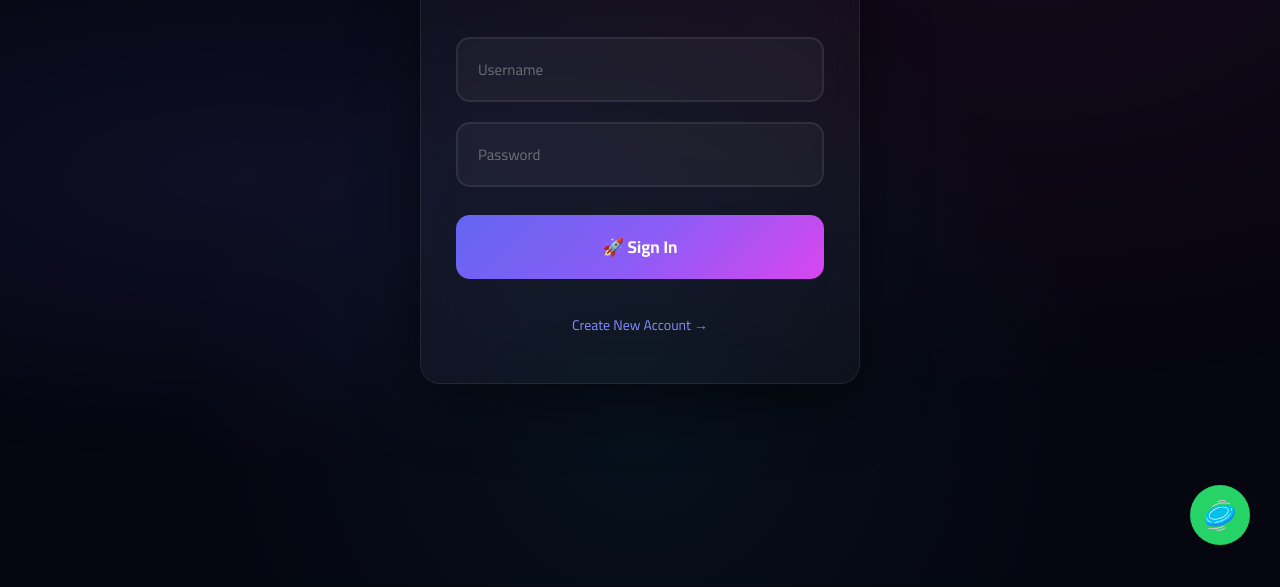
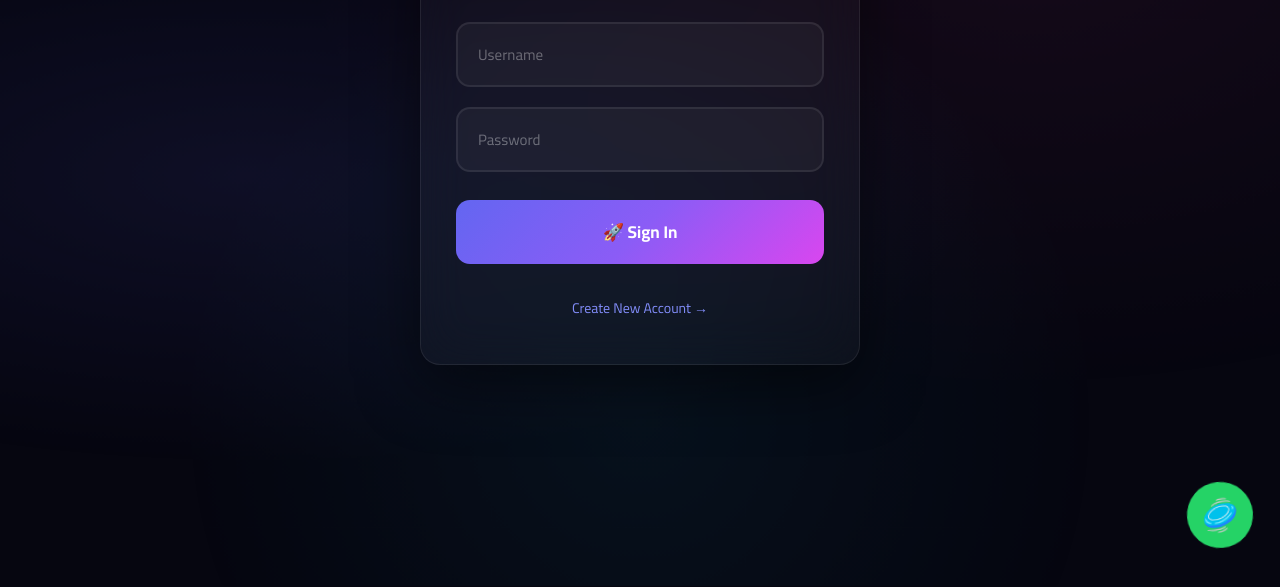
Before and after one commit to mrwasif-dev/investment-platform, a website: page public/index.html in a window 1280 px wide. In both pictures the pointer is over the link 1220 px from the left and 740 px from the top of the page. Shown: the part 225-812 px from the top of the page. Drawn offline with Linux system fonts and the light colour scheme.

Commit message:
Update style.css

```diff
--- a/public/css/style.css
+++ b/public/css/style.css
@@ -1,6 +1,6 @@
 /* ============================================================
    PROFIT 24 - COMPLETE STYLESHEET
-   English LTR Layout, Professional Design
+   English LTR, Professional Glassmorphism Design
    ============================================================ */
 
 :root {
@@ -25,6 +25,7 @@ body {
     color: #fff;
     min-height: 100vh;
     overflow-x: hidden;
+    line-height: 1.6;
 }
 
 body::before {
@@ -32,9 +33,10 @@ body::before {
     position: fixed;
     top: 0; left: 0;
     width: 100%; height: 100%;
-    background: radial-gradient(ellipse at 20% 50%, rgba(99,102,241,0.1) 0%, transparent 50%),
-                radial-gradient(ellipse at 80% 20%, rgba(236,72,153,0.07) 0%, transparent 50%),
-                radial-gradient(ellipse at 50% 80%, rgba(34,211,238,0.06) 0%, transparent 50%);
+    background:
+        radial-gradient(ellipse at 20% 50%, rgba(99,102,241,0.1) 0%, transparent 50%),
+        radial-gradient(ellipse at 80% 20%, rgba(236,72,153,0.07) 0%, transparent 50%),
+        radial-gradient(ellipse at 50% 80%, rgba(34,211,238,0.06) 0%, transparent 50%);
     pointer-events: none;
     z-index: 0;
     animation: bgShift 20s ease-in-out infinite;
@@ -45,7 +47,6 @@ body::before {
     50% { transform: scale(1.03); }
 }
 
-/* Glass Card */
 .glass {
     position: relative;
     z-index: 1;
@@ -57,7 +58,6 @@ body::before {
     box-shadow: 0 8px 32px rgba(0, 0, 0, 0.4);
 }
 
-/* Layout */
 .container { max-width: 900px; margin: 0 auto; padding: 20px; }
 .hidden { display: none !important; }
 
@@ -283,7 +283,7 @@ select.inp {
 /* Forms */
 .form-card { padding: 30px; margin-top: 15px; }
 
-/* Payment Cards */
+/* Payment */
 .pay-grid { display: grid; grid-template-columns: repeat(auto-fit, minmax(280px, 1fr)); gap: 20px; }
 .pay-card {
     background: var(--card);
@@ -300,7 +300,7 @@ select.inp {
 .pay-name { font-size: 22px; font-weight: 700; margin-bottom: 10px; }
 .pay-info { color: rgba(255,255,255,0.5); font-size: 13px; }
 
-/* History */
+/* History Cards */
 .hist-card {
     background: var(--card);
     backdrop-filter: blur(16px);
@@ -362,6 +362,7 @@ select.inp {
     animation: waPulse 2s infinite;
 }
 @keyframes waPulse { 0% { box-shadow: 0 0 0 0 rgba(37,211,102,0.5); } 70% { box-shadow: 0 0 0 22px rgba(37,211,102,0); } 100% { box-shadow: 0 0 0 0 rgba(37,211,102,0); } }
+.wa-float:hover { transform: scale(1.1) rotate(-5deg); }
 
 /* Toast */
 .toast {
```
